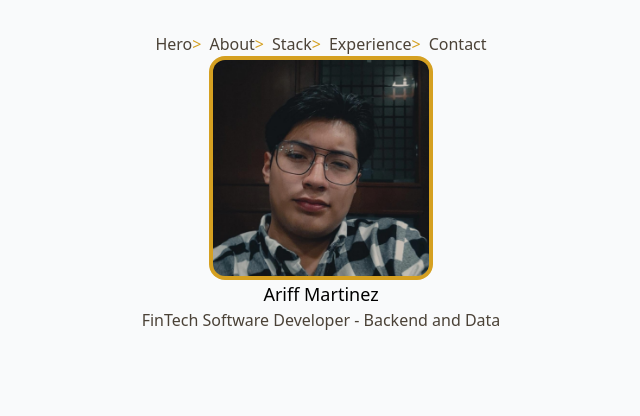
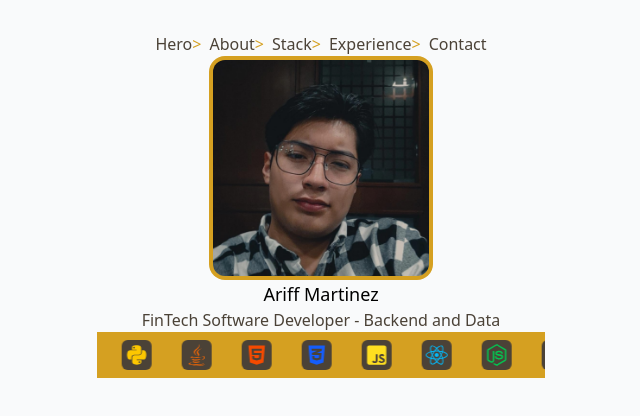
Before and after one commit to Ariff-dev/Portfolio, a React (Vite) app: page / in a window 1280 px wide. Shown: the top 416 px of the page, without its empty margins (319-959 px from the left). Built offline with nearby package versions, Linux system fonts and the light colour scheme.

Commit message:
feat: TechCarrousel Component for hero section

```diff
--- a/src/components/landing/hero/Hero.tsx
+++ b/src/components/landing/hero/Hero.tsx
@@ -1,4 +1,5 @@
 import Photo from '../../../assets/me.png'
+import TechCarousel from './TechCarrousel'
 
 
 export const Hero = () => {
@@ -9,6 +10,8 @@ export const Hero = () => {
           <span className='text-lg '>Ariff Martinez</span>
           <p className='text-prtimary text-(--secondary)'>FinTech Software Developer - Backend and Data</p>
       </div>
+
+      <TechCarousel />
     </section>
   )
 }
--- /dev/null
+++ b/src/components/landing/hero/TechCarrousel.tsx
@@ -0,0 +1,43 @@
+import React from "react";
+import {
+  FaReact,
+  FaNodeJs,
+  FaPython,
+  FaJava,
+  FaHtml5,
+  FaCss3Alt,
+  FaJsSquare,
+} from "react-icons/fa";
+
+const technologies = [
+  { name: "React", icon: <FaReact className="text-sky-400 bg-(--secondary) p-1 rounded-md" size={30} /> },
+  { name: "Node.js", icon: <FaNodeJs className="text-green-500  bg-(--secondary) p-1 rounded-md" size={30} /> },
+  { name: "Python", icon: <FaPython className="text-yellow-400  bg-(--secondary) p-1 rounded-md" size={30} /> },
+  { name: "Java", icon: <FaJava className="text-orange-500  bg-(--secondary) p-1 rounded-md" size={30} /> },
+  { name: "HTML5", icon: <FaHtml5 className="text-orange-600  bg-(--secondary) p-1 rounded-md" size={30} /> },
+  { name: "CSS3", icon: <FaCss3Alt className="text-blue-600  bg-(--secondary) p-1 rounded-md" size={30} /> },
+  { name: "JavaScript", icon: <FaJsSquare className="text-yellow-300  bg-(--secondary) p-1 rounded-md" size={30} /> },
+];
+
+const TechCarousel = () => {
+  // 🔁 Repetimos más veces para evitar reinicio visible
+  const items = Array(6).fill(technologies).flat();
+
+  return (
+    <div className="overflow-hidden w-full p-2 bg-(--primary)">
+      <div className="flex animate-marquee whitespace-nowrap">
+        {items.map((tech, i) => (
+          <div
+            key={i}
+            className="flex flex-col items-center justify-center min-w-[60px]"
+          >
+            {tech.icon}
+
+          </div>
+        ))}
+      </div>
+    </div>
+  );
+};
+
+export default TechCarousel;
--- a/src/index.css
+++ b/src/index.css
@@ -21,3 +21,17 @@
     @apply w-full max-w-md mx-auto;
   }
 }
+
+@keyframes marquee {
+  0% {
+    transform: translateX(0);
+  }
+  100% {
+    transform: translateX(-100%);
+  }
+}
+
+/* animación fluida e infinita */
+.animate-marquee {
+  animation: marquee 20s linear infinite;
+}
```
